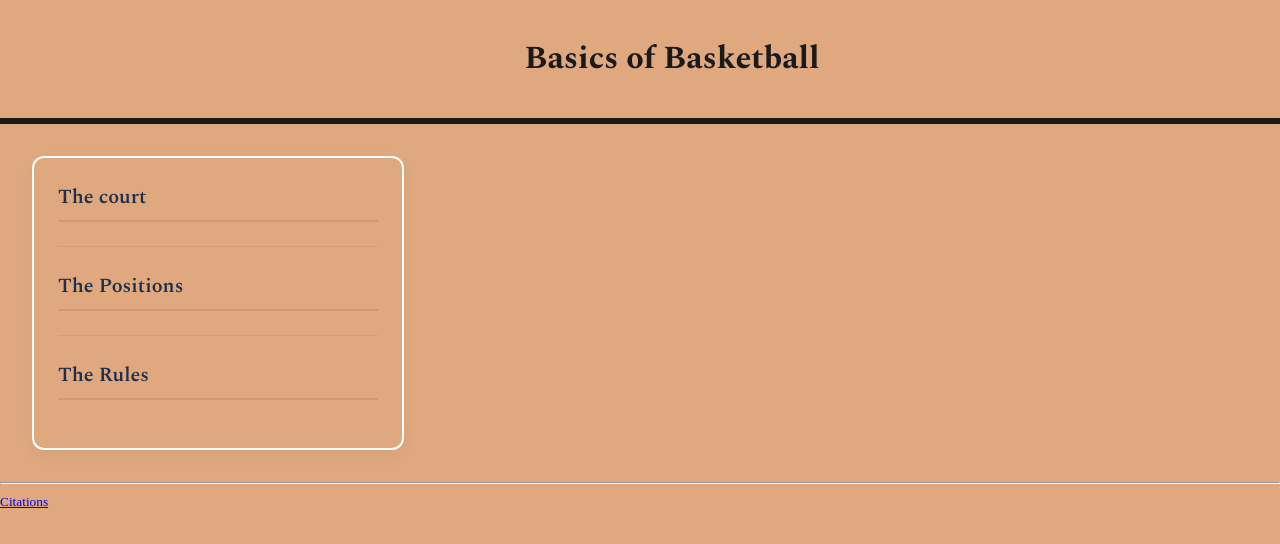
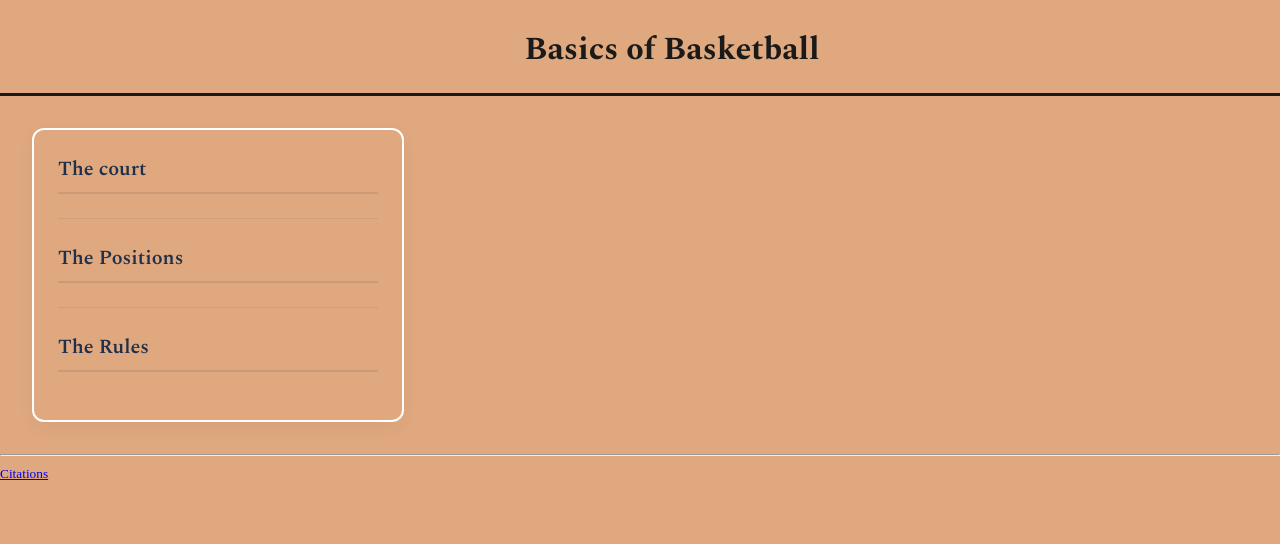
Before and after one commit to IACS-CS/interactive-design-deanbean, a website: page index.html in a window 1280 px wide. Shown: the top 544 px of the page. Drawn offline with nearby package versions, Linux system fonts and the light colour scheme; a web font is replaced by a local one.

Commit message:
fixedposition

```diff
--- a/styles.css
+++ b/styles.css
@@ -19,8 +19,8 @@ h1, h2, h3, h4, h5, h6 {
 .h1-container {
 	max-width: 1400px;
 	margin: 2rem auto 1.5rem;
-	border-bottom: 3px solid #1a1a1a; /* static line that doesn't move */
-	position: relative; /* allow absolute positioning of border */
+	position: relative;
+	padding-bottom: 0; /* no padding below h1 */
 }
 
 .h1-container::after {
@@ -52,12 +52,12 @@ body {
 h1 {
 	text-align: center;
 	margin: 0;
-	padding: 2rem 2rem 0 2rem; /* removed bottom padding so text sits on line */
+	padding: 2rem 2rem 0 2rem;
 	/* Slow basketball bounce animation */
 	animation: basketball-bounce 2s ease-in-out infinite;
 	display: inline-block;
 	width: 100%;
-	padding-bottom: 0.5rem; /* small space between text and line */
+	line-height: 1; /* tighten line height so text sits closer to bottom */
 }
 
 /* AI-generated code starts here */
@@ -169,7 +169,7 @@ h1 {
 .court-layout {
 	display: flex;
 	gap: 2rem;
-	align-items: flex-start;
+	align-items: center; /* vertically center menu with content */
 	max-width: 1400px;
 	margin: 2rem auto;
 	padding: 0 2rem;
```
